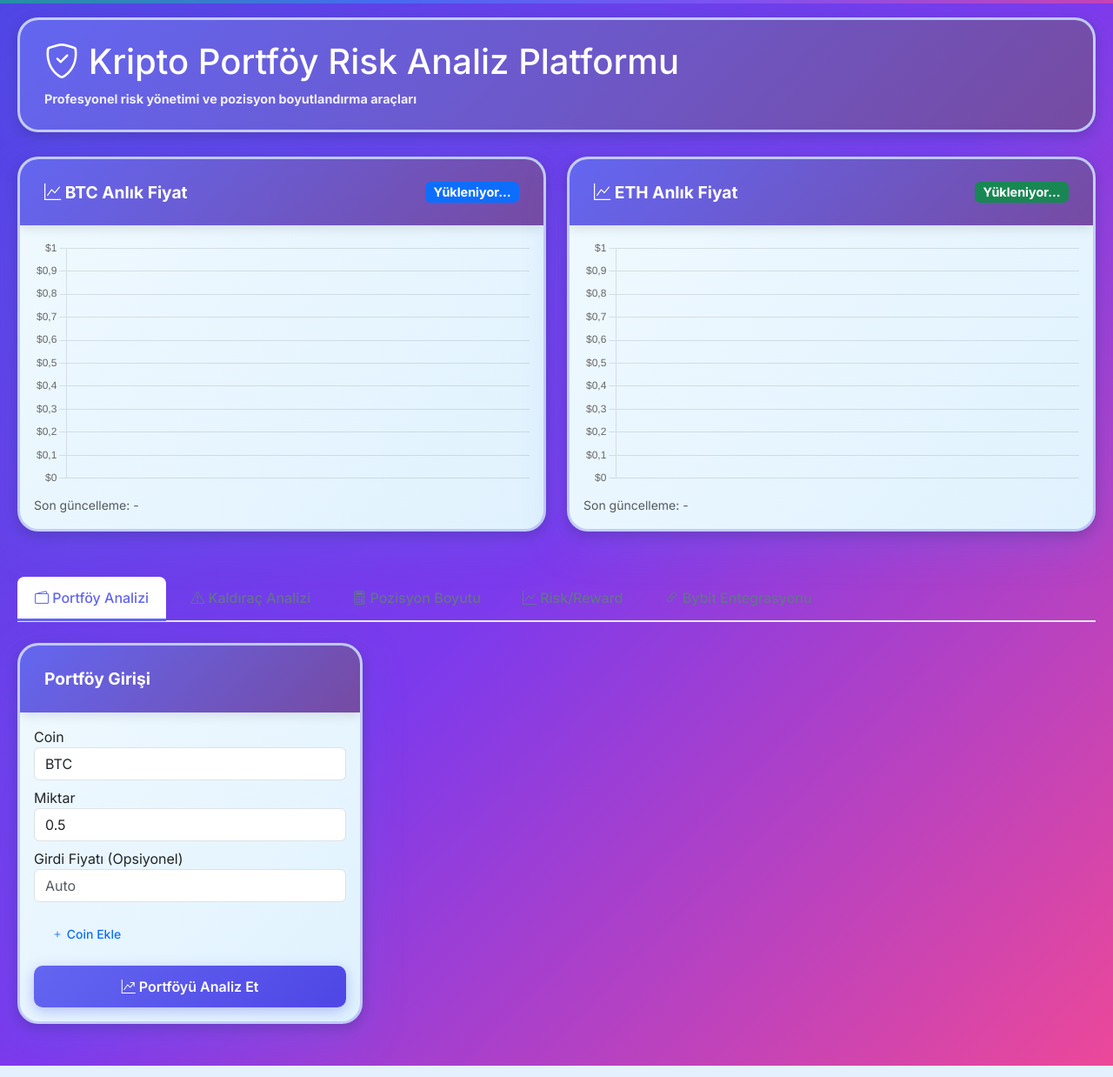
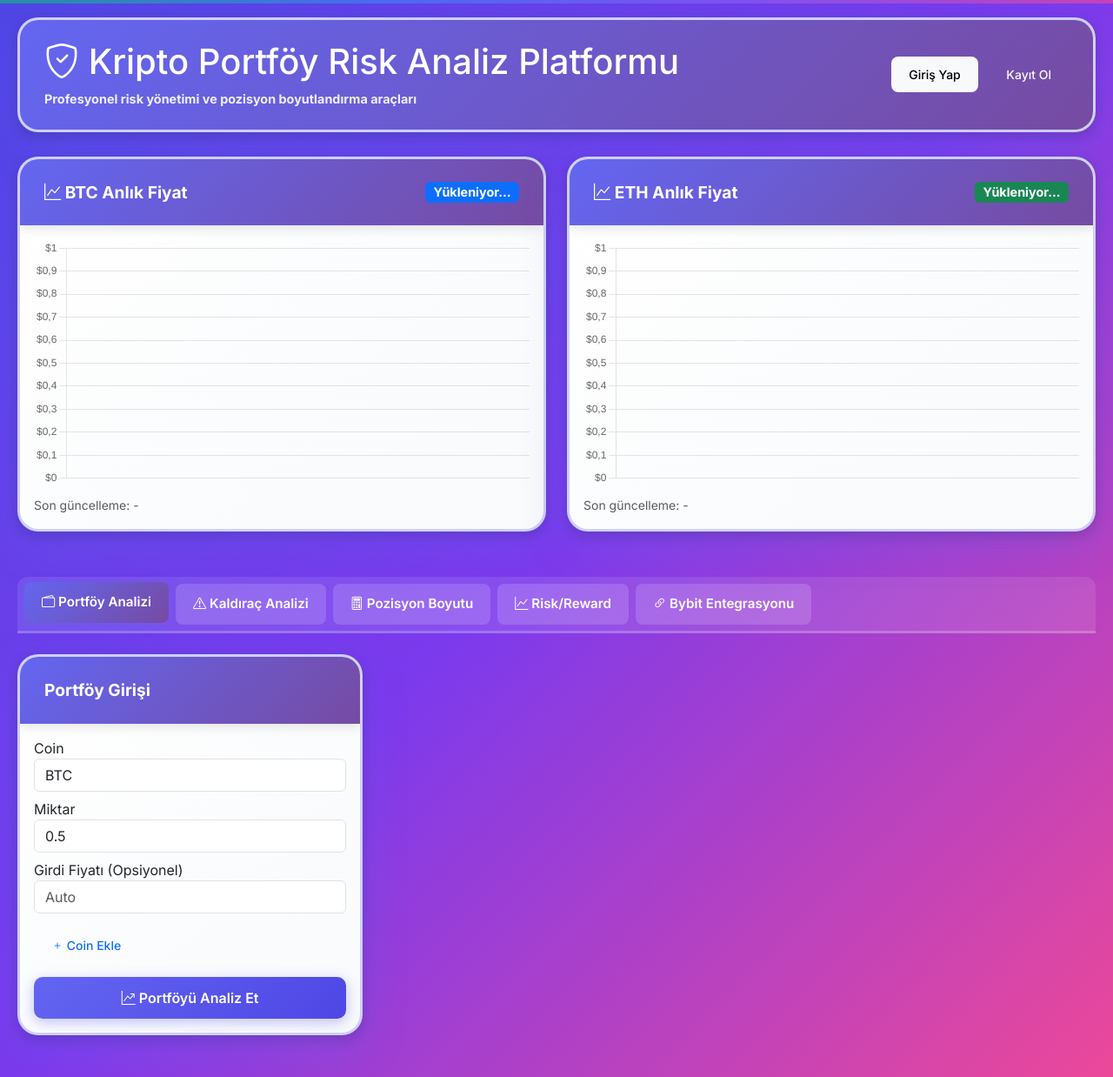
Before and after one commit to CodeCrafted0/kripto-portfolio-risk, a Flask app: page / in a window 1280 px wide. Shown: the whole page at 87% size. Run offline with Flask 3, Linux system fonts and the light colour scheme; data that the repository does not hold is empty; parts of the project's set-up code (start-up, migrations or seed data) failed here and were passed over.

Commit message:
fix: Improve tab colors for readability - white text on gradient bg, add login/logout buttons to header

```diff
--- a/Desktop/bybit kripto proje/static/styles.css
+++ b/Desktop/bybit kripto proje/static/styles.css
@@ -63,7 +63,7 @@
     border-radius: 24px !important; /* Çok yuvarlak */
     box-shadow: 0 15px 50px rgba(99, 102, 241, 0.3), 0 5px 15px rgba(0, 0, 0, 0.2) !important; /* ÇOK BELİRGİN GÖLGE + GLOW */
     margin-bottom: 28px !important;
-    background: linear-gradient(135deg, #f0f9ff 0%, #e0f2fe 100%) !important; /* AÇIK MAVİ - TEST İÇİN */
+    background: linear-gradient(135deg, #ffffff 0%, #f8fafc 100%) !important; /* Beyaz gradient */
     transition: all 0.4s cubic-bezier(0.68, -0.55, 0.265, 1.55) !important;
     overflow: hidden;
     position: relative;
@@ -354,28 +354,37 @@
     animation: fadeIn 0.3s ease-out;
 }
 
-/* Navigation Tabs */
+/* Navigation Tabs - PROFESYONEL VE OKUNABILIR */
 .nav-tabs {
-    border-bottom: 2px solid var(--border-color);
-    gap: 8px;
+    border-bottom: 3px solid rgba(255, 255, 255, 0.2) !important;
+    gap: 4px !important;
+    background: rgba(255, 255, 255, 0.1) !important;
+    padding: 8px !important;
+    border-radius: 12px 12px 0 0 !important;
 }
 
 .nav-tabs .nav-link {
-    border: none;
-    border-radius: 8px 8px 0 0;
-    color: var(--text-secondary);
-    padding: 12px 20px;
-    font-weight: 500;
-    transition: all 0.2s ease;
+    border: none !important;
+    border-radius: 8px !important;
+    color: #ffffff !important; /* BEYAZ YAZI */
+    background: rgba(255, 255, 255, 0.15) !important; /* YARIM SAYDAM ARKA PLAN */
+    padding: 12px 20px !important;
+    font-weight: 600 !important; /* DAHA KALIN */
+    font-size: 0.95rem !important;
+    transition: all 0.3s ease !important;
+    margin-right: 4px !important;
 }
 
 .nav-tabs .nav-link:hover {
-    color: var(--primary-color);
-    background: rgba(99, 102, 241, 0.1);
+    color: #ffffff !important;
+    background: rgba(255, 255, 255, 0.3) !important; /* HOVER'DA DAHA PARLAK */
+    transform: translateY(-2px) !important;
 }
 
 .nav-tabs .nav-link.active {
-    color: var(--primary-color);
-    background: white;
-    border-bottom: 3px solid var(--primary-color);
+    color: #ffffff !important; /* BEYAZ YAZI */
+    background: linear-gradient(135deg, var(--primary-color), #764ba2) !important; /* GRADIENT ARKA PLAN */
+    border-bottom: none !important;
+    box-shadow: 0 4px 12px rgba(99, 102, 241, 0.4) !important; /* GÖLGE EFEKTİ */
+    transform: translateY(-2px) !important;
 }
--- a/Desktop/bybit kripto proje/templates/index.html
+++ b/Desktop/bybit kripto proje/templates/index.html
@@ -6,7 +6,7 @@
     <title>🔐 Kripto Portföy Risk Analiz Platformu</title>
     <link href="https://cdn.jsdelivr.net/npm/bootstrap@5.3.0/dist/css/bootstrap.min.css" rel="stylesheet">
     <link rel="stylesheet" href="https://cdn.jsdelivr.net/npm/bootstrap-icons@1.11.0/font/bootstrap-icons.css">
-    <link rel="stylesheet" href="{{ url_for('static', filename='styles.css') }}?v=4.0">
+    <link rel="stylesheet" href="{{ url_for('static', filename='styles.css') }}?v=5.0">
     <link rel="preconnect" href="https://fonts.googleapis.com">
     <link rel="preconnect" href="https://fonts.gstatic.com" crossorigin>
     <link href="https://fonts.googleapis.com/css2?family=Inter:wght@400;500;600;700&display=swap" rel="stylesheet">
@@ -16,11 +16,23 @@
     <div class="main-container">
         <!-- Header -->
         <div class="card mb-4">
-            <div class="card-header">
-                <h1 class="mb-0"><i class="bi bi-shield-check"></i> Kripto Portföy Risk Analiz Platformu</h1>
-                <p class="mb-0 mt-2" style="opacity: 0.9; font-size: 0.9rem;">
-                    Profesyonel risk yönetimi ve pozisyon boyutlandırma araçları
-                </p>
+            <div class="card-header d-flex justify-content-between align-items-center">
+                <div>
+                    <h1 class="mb-0"><i class="bi bi-shield-check"></i> Kripto Portföy Risk Analiz Platformu</h1>
+                    <p class="mb-0 mt-2" style="opacity: 0.9; font-size: 0.9rem;">
+                        Profesyonel risk yönetimi ve pozisyon boyutlandırma araçları
+                    </p>
+                </div>
+                <div>
+                    {% if current_user.is_authenticated %}
+                        <span class="badge bg-light text-dark me-2">{{ current_user.email }}</span>
+                        <a href="{{ url_for('auth.profile') }}" class="btn btn-light btn-sm me-2">Profil</a>
+                        <a href="{{ url_for('auth.logout') }}" class="btn btn-outline-light btn-sm">Çıkış</a>
+                    {% else %}
+                        <a href="{{ url_for('auth.login') }}" class="btn btn-light btn-sm me-2">Giriş Yap</a>
+                        <a href="{{ url_for('auth.register') }}" class="btn btn-outline-light btn-sm">Kayıt Ol</a>
+                    {% endif %}
+                </div>
             </div>
         </div>
 
```
